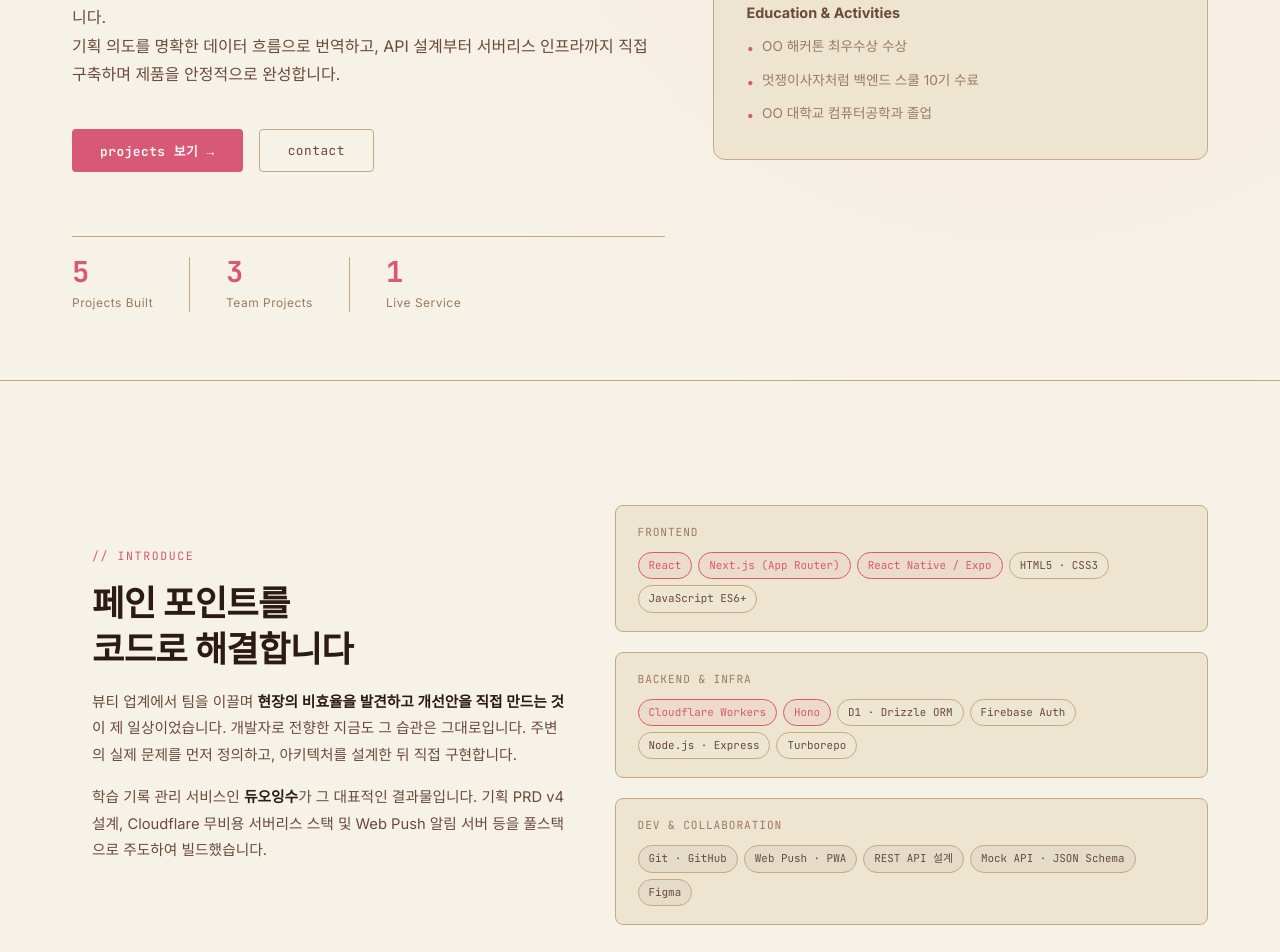
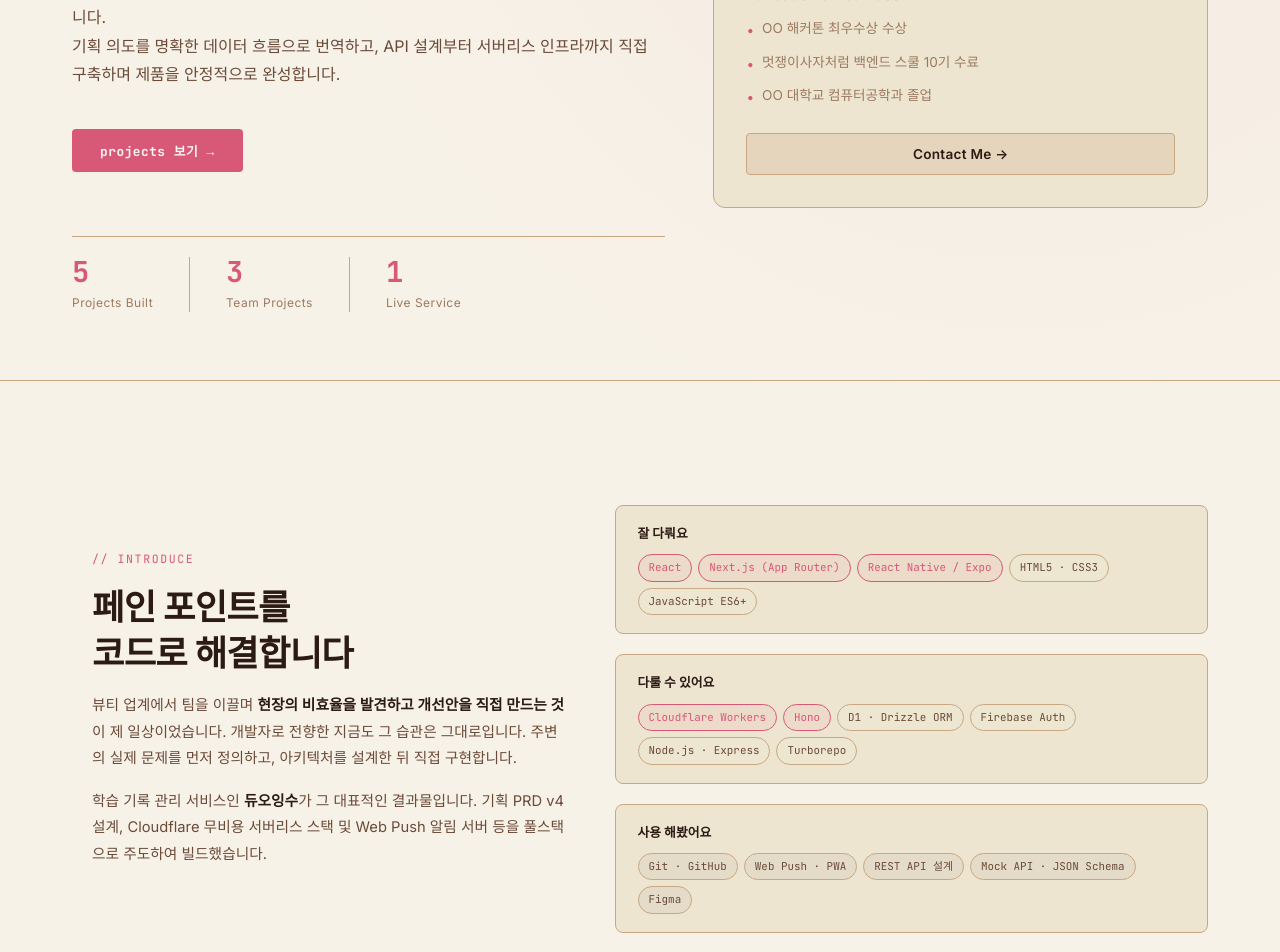
Before and after one commit to jisu-su/mymy, a React (Vite) app: page / in a window 1280 px wide. Shown: the part 420-1372 px from the top of the page. Built offline with nearby package versions, Linux system fonts and the light colour scheme.

Commit message:
구조 최종 마무리

```diff
--- a/src/components/HeroSection.jsx
+++ b/src/components/HeroSection.jsx
@@ -109,32 +109,6 @@ export default function HeroSection() {
             >
               projects 보기 →
             </button>
-            <button
-              onClick={scrollToContact}
-              style={{
-                display: 'inline-flex',
-                alignItems: 'center',
-                gap: '8px',
-                padding: '12px 28px',
-                border: '1px solid var(--border)',
-                color: 'var(--text-secondary)',
-                fontFamily: 'var(--mono)',
-                fontSize: '0.8rem',
-                borderRadius: '4px',
-                letterSpacing: '0.04em',
-                transition: 'all var(--transition)'
-              }}
-              onMouseEnter={(e) => {
-                e.currentTarget.style.borderColor = 'var(--accent)';
-                e.currentTarget.style.color = 'var(--accent)';
-              }}
-              onMouseLeave={(e) => {
-                e.currentTarget.style.borderColor = 'var(--border)';
-                e.currentTarget.style.color = 'var(--text-secondary)';
-              }}
-            >
-              contact
-            </button>
           </div>
 
           <div style={{
@@ -189,7 +163,7 @@ export default function HeroSection() {
           borderRadius: 'var(--radius-lg)'
         }}>
           <div style={{ display: 'flex', alignItems: 'center', gap: '20px' }}>
-            <div style={{ width: '80px', height: '80px', borderRadius: '50%', background: 'var(--bg-card)', border: '2px solid var(--accent)', overflow: 'hidden' }}>
+            <div style={{ width: '90px', height: '110px', borderRadius: '8px', background: 'var(--bg-card)', border: '2px solid var(--accent)', overflow: 'hidden' }}>
               <img src="/profile.jpg" alt="Profile" style={{ width: '100%', height: '100%', objectFit: 'cover', background: 'var(--bg-detail)' }} />
             </div>
             <div>
@@ -215,6 +189,37 @@ export default function HeroSection() {
               </li>
             </ul>
           </div>
+
+          <button
+            onClick={scrollToContact}
+            style={{
+              marginTop: 'auto',
+              display: 'inline-flex',
+              justifyContent: 'center',
+              alignItems: 'center',
+              gap: '8px',
+              padding: '12px',
+              background: 'var(--bg-card)',
+              border: '1px solid var(--border)',
+              color: 'var(--text-primary)',
+              fontFamily: 'var(--sans)',
+              fontWeight: '600',
+              fontSize: '0.85rem',
+              borderRadius: '4px',
+              letterSpacing: '0.02em',
+              transition: 'all var(--transition)'
+            }}
+            onMouseEnter={(e) => {
+              e.currentTarget.style.borderColor = 'var(--accent)';
+              e.currentTarget.style.color = 'var(--accent)';
+            }}
+            onMouseLeave={(e) => {
+              e.currentTarget.style.borderColor = 'var(--border)';
+              e.currentTarget.style.color = 'var(--text-primary)';
+            }}
+          >
+            Contact Me →
+          </button>
         </div>
 
       </div>
--- a/src/components/IntroduceSection.jsx
+++ b/src/components/IntroduceSection.jsx
@@ -73,14 +73,13 @@ export default function IntroduceSection() {
 
           {/* Frontend Card */}
           <div className="border-offset-box" style={{ padding: '18px 22px', background: 'var(--bg-surface)' }}>
-            <div className="mono-font" style={{
-              fontSize: '0.7rem',
-              color: 'var(--text-muted)',
-              letterSpacing: '0.08em',
-              textTransform: 'uppercase',
+            <div style={{
+              fontSize: '0.8rem',
+              fontWeight: '700',
+              color: 'var(--text-primary)',
               marginBottom: '10px'
             }}>
-              Frontend
+              잘 다뤄요
             </div>
             <div style={{ display: 'flex', flexWrap: 'wrap', gap: '6px' }}>
               {frontendSkills.map((skill, idx) => (
@@ -101,14 +100,13 @@ export default function IntroduceSection() {
 
           {/* Backend Card */}
           <div className="border-offset-box" style={{ padding: '18px 22px', background: 'var(--bg-surface)' }}>
-            <div className="mono-font" style={{
-              fontSize: '0.7rem',
-              color: 'var(--text-muted)',
-              letterSpacing: '0.08em',
-              textTransform: 'uppercase',
+            <div style={{
+              fontSize: '0.8rem',
+              fontWeight: '700',
+              color: 'var(--text-primary)',
               marginBottom: '10px'
             }}>
-              Backend & Infra
+              다룰 수 있어요
             </div>
             <div style={{ display: 'flex', flexWrap: 'wrap', gap: '6px' }}>
               {backendSkills.map((skill, idx) => (
@@ -129,14 +127,13 @@ export default function IntroduceSection() {
 
           {/* Dev Card */}
           <div className="border-offset-box" style={{ padding: '18px 22px', background: 'var(--bg-surface)' }}>
-            <div className="mono-font" style={{
-              fontSize: '0.7rem',
-              color: 'var(--text-muted)',
-              letterSpacing: '0.08em',
-              textTransform: 'uppercase',
+            <div style={{
+              fontSize: '0.8rem',
+              fontWeight: '700',
+              color: 'var(--text-primary)',
               marginBottom: '10px'
             }}>
-              Dev & Collaboration
+              사용 해봤어요
             </div>
             <div style={{ display: 'flex', flexWrap: 'wrap', gap: '6px' }}>
               {devTools.map((skill, idx) => (
--- a/src/components/ProjectsDashboard.jsx
+++ b/src/components/ProjectsDashboard.jsx
@@ -14,11 +14,11 @@ export default function ProjectsDashboard() {
   }, [activeProjectIdx]);
 
   const nextSlide = () => {
-    setCurrentSlide((prev) => (prev + 1) % slidesCount);
+    setCurrentSlide((prev) => (prev < slidesCount - 1 ? prev + 1 : prev));
   };
 
   const prevSlide = () => {
-    setCurrentSlide((prev) => (prev - 1 + slidesCount) % slidesCount);
+    setCurrentSlide((prev) => (prev > 0 ? prev - 1 : prev));
   };
 
   const getStatusBadgeStyle = (type) => {
@@ -558,6 +558,7 @@ export default function ProjectsDashboard() {
               <div style={{ display: 'flex', gap: '8px' }}>
                 <button
                   onClick={prevSlide}
+                  disabled={currentSlide === 0}
                   style={{
                     fontFamily: 'var(--mono)',
                     fontSize: '0.68rem',
@@ -565,21 +566,28 @@ export default function ProjectsDashboard() {
                     border: '1px solid var(--border)',
                     borderRadius: '4px',
                     color: 'var(--text-secondary)',
-                    transition: 'all var(--transition)'
+                    transition: 'all var(--transition)',
+                    opacity: currentSlide === 0 ? 0.4 : 1,
+                    cursor: currentSlide === 0 ? 'not-allowed' : 'pointer'
                   }}
                   onMouseEnter={(e) => {
+                    if (currentSlide !== 0) {
                       e.currentTarget.style.borderColor = 'var(--accent)';
                       e.currentTarget.style.color = 'var(--accent)';
+                    }
                   }}
                   onMouseLeave={(e) => {
+                    if (currentSlide !== 0) {
                       e.currentTarget.style.borderColor = 'var(--border)';
                       e.currentTarget.style.color = 'var(--text-secondary)';
+                    }
                   }}
                 >
                   &lt;─ PREV
                 </button>
                 <button
                   onClick={nextSlide}
+                  disabled={currentSlide === slidesCount - 1}
                   style={{
                     fontFamily: 'var(--mono)',
                     fontSize: '0.68rem',
@@ -587,15 +595,21 @@ export default function ProjectsDashboard() {
                     border: '1px solid var(--border)',
                     borderRadius: '4px',
                     color: 'var(--text-secondary)',
-                    transition: 'all var(--transition)'
+                    transition: 'all var(--transition)',
+                    opacity: currentSlide === slidesCount - 1 ? 0.4 : 1,
+                    cursor: currentSlide === slidesCount - 1 ? 'not-allowed' : 'pointer'
                   }}
                   onMouseEnter={(e) => {
+                    if (currentSlide !== slidesCount - 1) {
                       e.currentTarget.style.borderColor = 'var(--accent)';
                       e.currentTarget.style.color = 'var(--accent)';
+                    }
                   }}
                   onMouseLeave={(e) => {
+                    if (currentSlide !== slidesCount - 1) {
                       e.currentTarget.style.borderColor = 'var(--border)';
                       e.currentTarget.style.color = 'var(--text-secondary)';
+                    }
                   }}
                 >
                   NEXT ─&gt;
```
Lines whose indentation alone changed are shown as unchanged.
